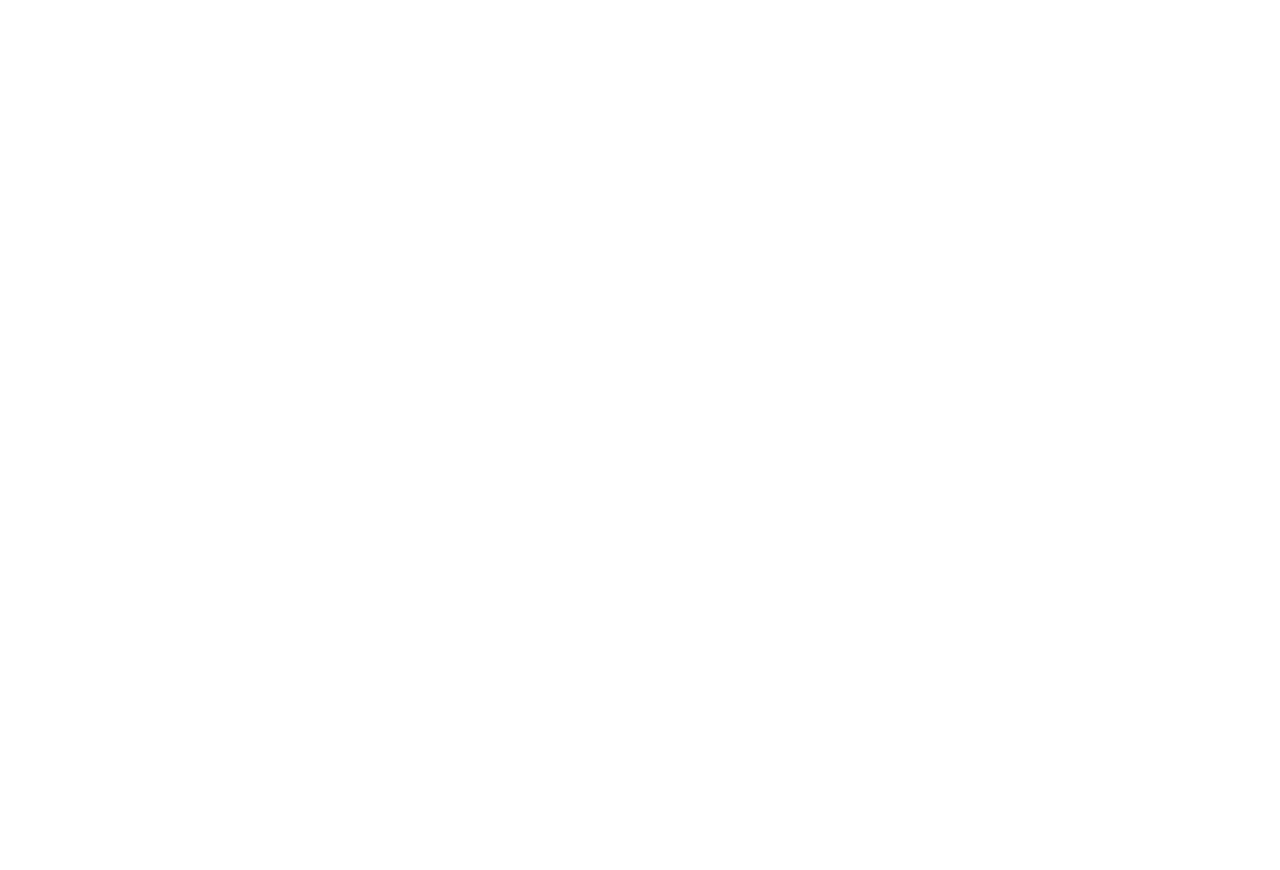
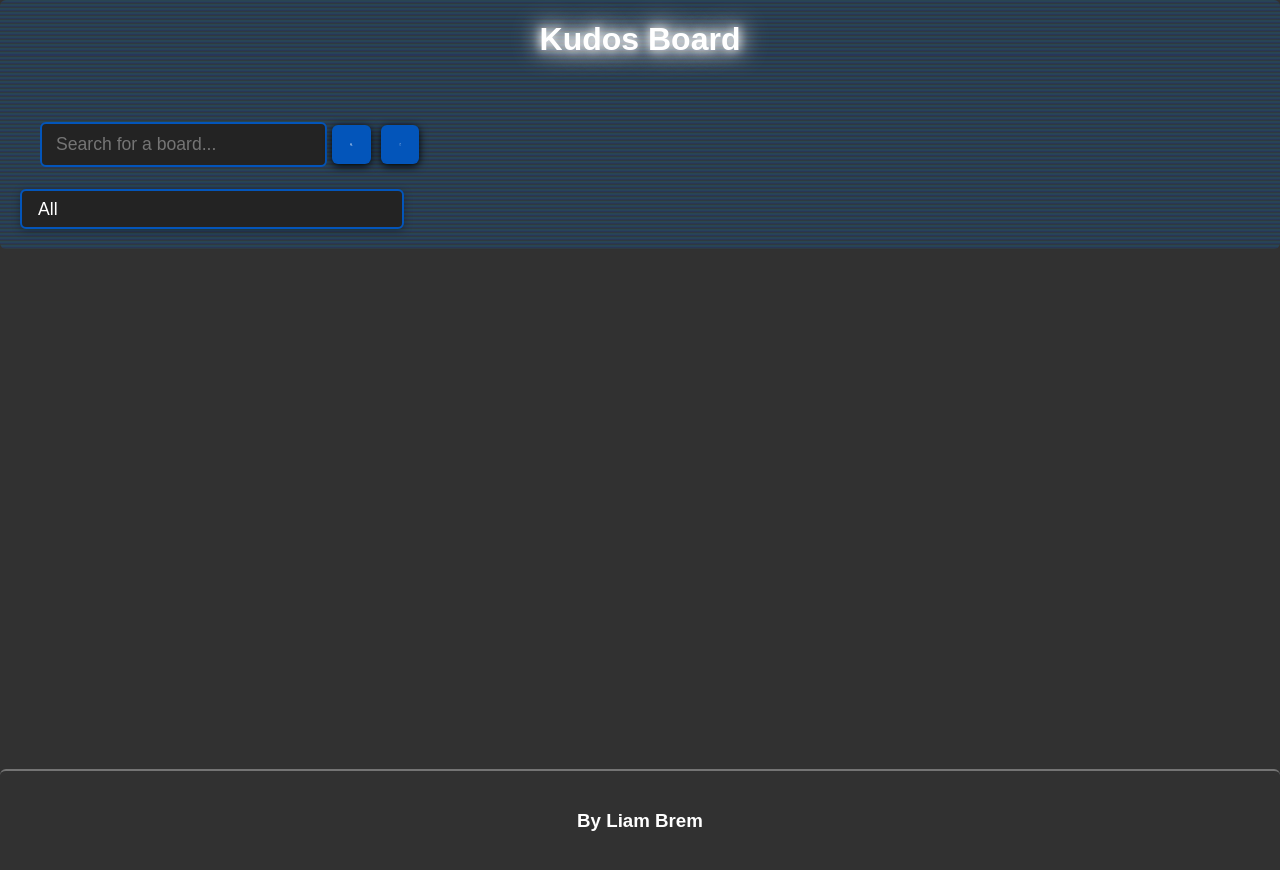
Before and after one commit to LiamBrem/project3, a React (Vite) app in the folder frontend/: page / in a window 1280 px wide. Before the commit the page ends 800 px from the top, so only its background shows below. Built offline with nearby package versions, Linux system fonts and the light colour scheme.

Commit message:
basic header/footer layout

```diff
--- a/frontend/package.json
+++ b/frontend/package.json
@@ -11,7 +11,8 @@
   },
   "dependencies": {
     "react": "^19.1.0",
-    "react-dom": "^19.1.0"
+    "react-dom": "^19.1.0",
+    "react-icons": "^5.5.0"
   },
   "devDependencies": {
     "@eslint/js": "^9.25.0",
--- a/frontend/src/App.css
+++ b/frontend/src/App.css
@@ -0,0 +1,64 @@
+.title-container {
+  display: flex;
+  justify-content: center;
+  align-items: center;
+  text-shadow: white 0 0 10px, white 0 0 20px, white 0 0 30px;
+}
+
+.controls {
+  padding: 20px;
+  display: flex;
+  flex-direction: column;
+  justify-content: flex-start;
+  align-items: flex-start;
+  max-width: 30%;
+}
+
+.content{
+    min-height: 65vh;
+}
+
+.rain {
+  position: absolute;
+  top: 0;
+  left: 0;
+  width: 100%;
+  height: 100%;
+  background: repeating-linear-gradient(
+    0deg,
+    rgba(0, 42, 255, 0.2) 0,
+    rgba(0, 183, 255, 0.2) 2px,
+    transparent 4px
+  );
+  animation: rain 10s linear infinite;
+  z-index: 0;
+}
+
+@keyframes rain {
+  0% {
+    background-position-y: 0;
+  }
+  100% {
+    background-position-y: 100px;
+  }
+}
+
+.banner {
+  position: relative;
+  overflow: hidden;
+  width: 100%;
+  z-index: 1;
+}
+
+.controls,
+.title-container,
+.header {
+  position: relative;
+  z-index: 1;
+}
+
+.footer {
+  padding: 20px;
+  text-align: center;
+  border-top: 2px solid rgb(116, 116, 116);
+}
--- a/frontend/src/App.jsx
+++ b/frontend/src/App.jsx
@@ -1,12 +1,30 @@
-import { useState } from 'react'
-import './App.css'
+import { useState } from "react";
+import "./App.css";
+import Search from "./components/outer/Search";
+import Sort from "./components/outer/Sort";
 
 function App() {
-
   return (
     <>
+      <banner className="banner">
+        <div className="title-container">
+          <h1>Kudos Board</h1>
+        </div>
+
+        <div className="controls">
+          <Search />
+          <Sort />
+        </div>
+        <div className="rain"></div>
+      </banner>
+      <section className="content">
+
+      </section>
+      <footer className="footer">
+        <h3>By Liam Brem</h3>
+      </footer>
     </>
-  )
+  );
 }
 
-export default App
+export default App;
--- /dev/null
+++ b/frontend/src/components/outer/Search.css
@@ -0,0 +1,36 @@
+.search-form {
+  display: flex;
+  align-items: center;
+  justify-content: flex-start;
+  padding: 20px;
+  flex-direction: row;
+  width: 100%;
+}
+
+.search-form input {
+  width: 100%;
+  padding: 10px 14px;
+  border: 2px solid #0355ba;
+  background: #232323;
+  color: #fff;
+  font-size: 1.1em;
+  outline: none;
+  transition: border-color 0.2s, box-shadow 0.2s;
+}
+
+.search-form input:focus {
+  border-color: #0355ba;
+  box-shadow: 0 0 8px #001c6f;
+}
+
+.search-form button {
+  display: flex;
+  align-items: center;
+  justify-content: center;
+  padding: 10px 18px;
+  border: none;
+  cursor: pointer;
+  margin: 5px;
+  font-size: 1.2em;
+  box-shadow: 0 2px 8px rgba(0,0,0);
+}
--- /dev/null
+++ b/frontend/src/components/outer/Search.jsx
@@ -0,0 +1,40 @@
+import { useState } from "react";
+import { FaSearch } from "react-icons/fa";
+import { VscCircleSlash } from "react-icons/vsc";
+import "./Search.css";
+
+const Search = ({ onSearch }) => {
+  const [input, setInput] = useState("");
+
+  const submitSearch = (e) => {
+    e.preventDefault();
+    onSearch(input);
+  };
+
+  return (
+    <form className="search-form" onSubmit={submitSearch}>
+      <input
+        type="text"
+        placeholder="Search for a board..."
+        className="search-input"
+        value={input}
+        onChange={(e) => setInput(e.target.value)}
+      />
+      <button type="submit" className="search-button">
+        <FaSearch />
+      </button>
+      <button
+        type="clear"
+        className="clear-button"
+        onClick={() => {
+          setInput("");
+          onSearch("");
+        }}
+      >
+        <VscCircleSlash />
+      </button>
+    </form>
+  );
+};
+
+export default Search;
--- /dev/null
+++ b/frontend/src/components/outer/Sort.css
@@ -0,0 +1,31 @@
+.sort-container {
+  display: flex;
+  align-items: center;
+  width: 100%;
+  justify-content: flex-start;
+}
+
+.sort-container select {
+  width: 100%;
+  padding: 8px 16px;
+  border: 2px solid #0355ba;
+  background-color: #232323;
+  color: #fff;
+  font-size: 1.1em;
+  outline: none;
+  transition: border-color 0.2s, box-shadow 0.2s;
+  box-shadow: 0 2px 8px rgba(0, 0, 0, 0.3);
+  appearance: none;
+  cursor: pointer;
+}
+
+.sort-container select:focus,
+.sort-container select:hover {
+  border-color: #0355ba;
+  box-shadow: 0 0 8px #001c6f;
+}
+
+.sort-container option {
+  background: #232323;
+  color: #fff;
+}
--- /dev/null
+++ b/frontend/src/components/outer/Sort.jsx
@@ -0,0 +1,22 @@
+import "./Sort.css";
+import { SORT_OPTIONS } from "../../utils/constants";
+
+const Sort = ({ value, onSort }) => {
+  const submitSort = (e) => {
+    onSort(e.target.value);
+  };
+
+  return (
+    <div className="sort-container">
+      <select value={value} onChange={submitSort}>
+        <option value={SORT_OPTIONS.ALL}>All</option>
+        <option value={SORT_OPTIONS.RECENT}>Recent</option>
+        <option value={SORT_OPTIONS.CELEBRATION}>Celebration</option>
+        <option value={SORT_OPTIONS.THANK_YOU}>Thank You</option>
+        <option value={SORT_OPTIONS.INSPIRATION}>Inspiration</option>
+      </select>
+    </div>
+  );
+};
+
+export default Sort;
--- a/frontend/src/index.css
+++ b/frontend/src/index.css
@@ -0,0 +1,30 @@
+* {
+  border-radius: 6px;
+}
+
+body {
+  margin: 0;
+  font-family: Arial, sans-serif;
+  background-color: #313131;
+  color: white;
+}
+
+button {
+  display: block;
+  width: 10%;
+  padding: 1rem;
+  margin: 1rem auto;
+  background-color: #0355ba;
+  color: white;
+  text-align: center;
+  border: none;
+  cursor: pointer;
+  font-size: 1rem;
+  margin-top: 1rem;
+  transition: all 0.3s ease;
+}
+
+button:hover {
+  background-color: #001c6f;
+  scale: 1.05;
+}
--- /dev/null
+++ b/frontend/src/utils/constants.js
@@ -0,0 +1,7 @@
+export const SORT_OPTIONS = {
+  ALL: "All",
+  RECENT: "Recent",
+  CELEBRAION: "Celebration",
+  THANK_YOU: "Thank You",
+  INSPIRATION: "Inspiration",
+};
```
Also changed, not shown: 1 other file (tests, documents, lock files or other folders).
